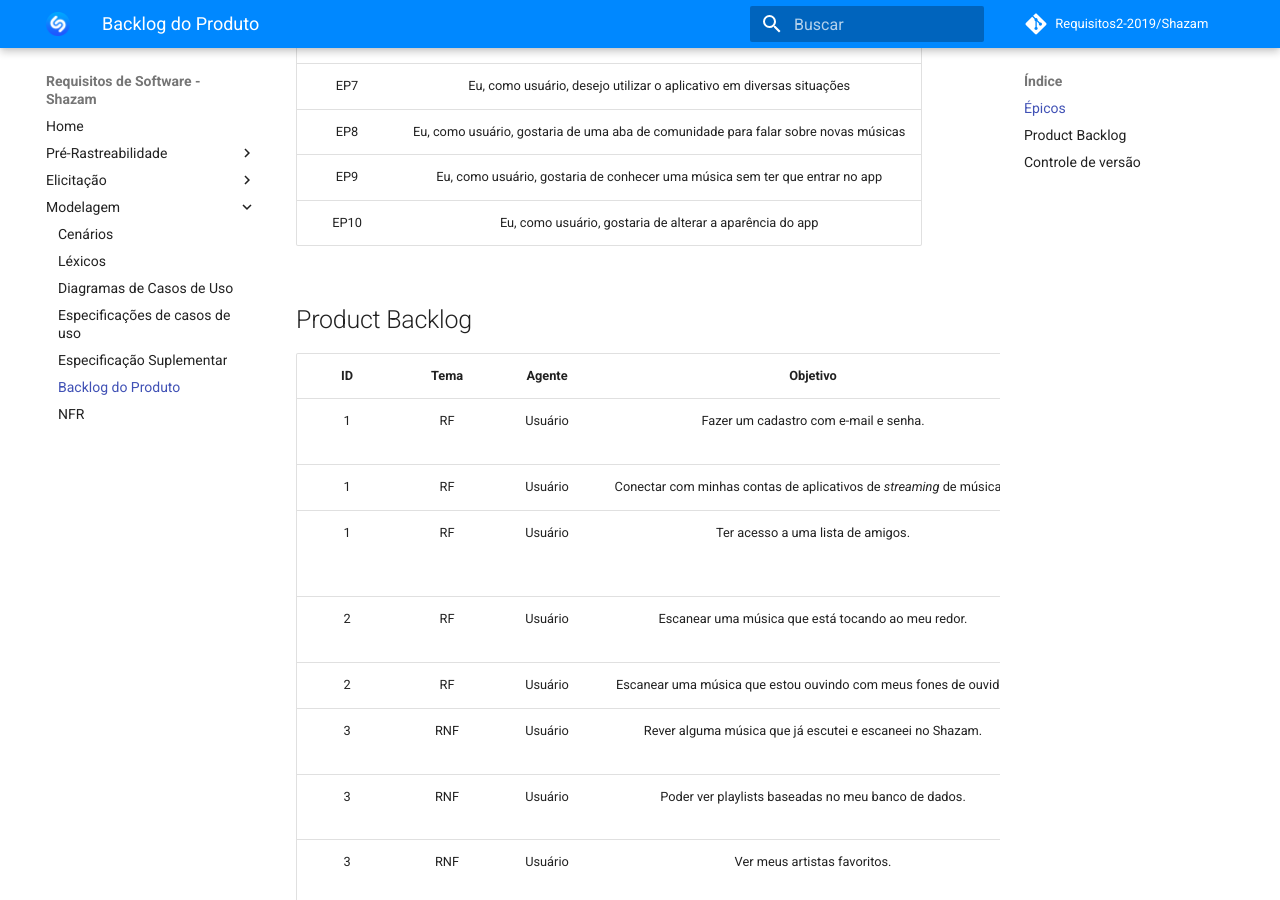
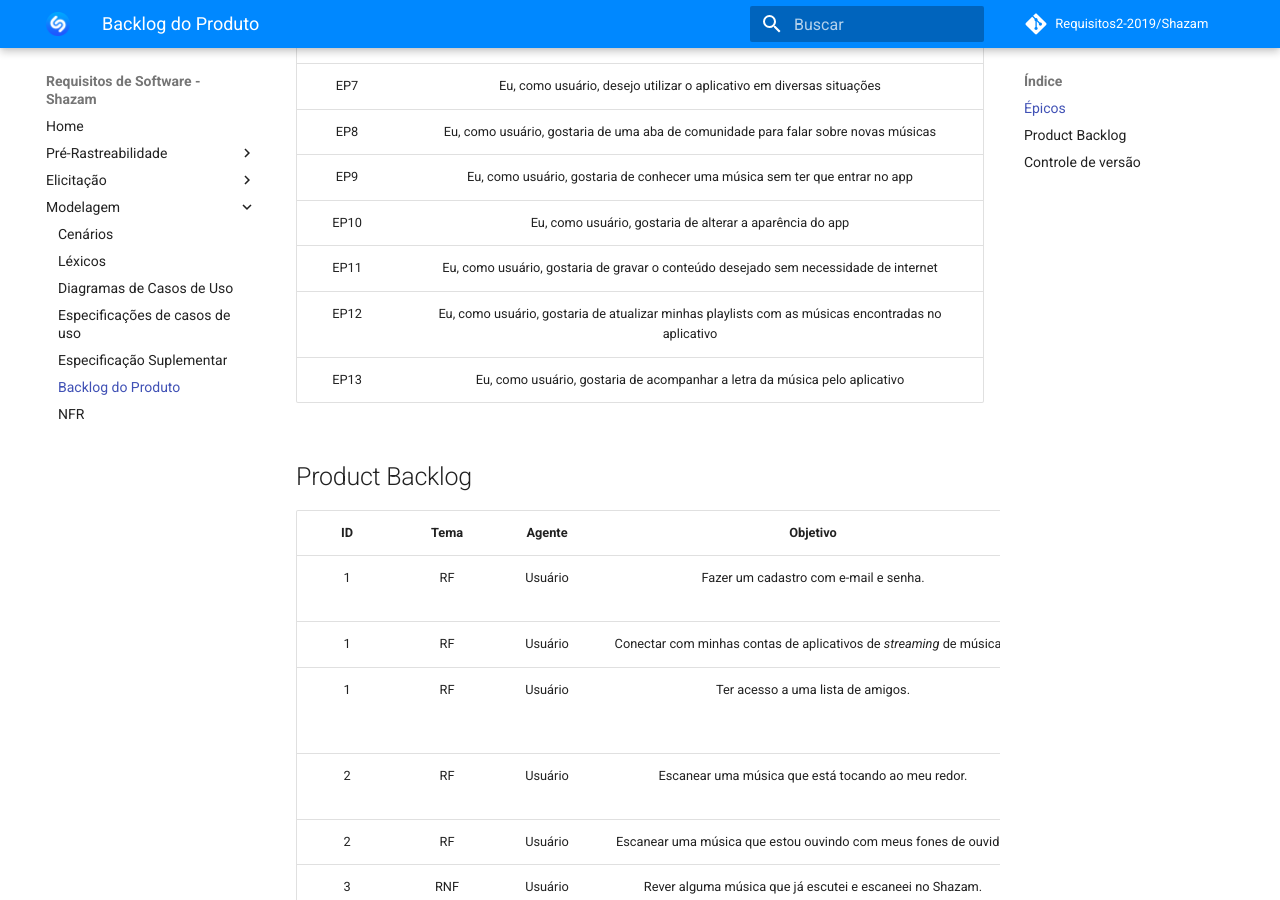
Before and after one commit to Wictorgirardi/2019.2-Shazam, an MkDocs documentation site: the page built from docs/modelagem/backlog.md, in a window 1280 px wide and 900 px high, scrolled down 679 px. Built offline with MkDocs 1.6.1 and Material for MkDocs 9.7.7, drawn with Linux system fonts in a browser that asks for light colours; comment, search, counter and statistics services are not loaded; some of the changed text lies outside the part shown.

Commit message:
Adicionando épicos e backlog

```diff
--- a/docs/modelagem/backlog.md
+++ b/docs/modelagem/backlog.md
@@ -21,6 +21,9 @@
 | EP8 | Eu, como usuário, gostaria de uma aba de comunidade para falar sobre novas músicas|
 | EP9 | Eu, como usuário, gostaria de conhecer uma música sem ter que entrar no app|
 | EP10 | Eu, como usuário, gostaria de alterar a aparência do app|
+| EP11| Eu, como usuário, gostaria de gravar o conteúdo desejado sem necessidade de internet|
+| EP12| Eu, como usuário, gostaria de atualizar minhas playlists com as músicas encontradas no aplicativo|
+| EP13| Eu, como usuário, gostaria de acompanhar a letra da música pelo aplicativo|
 
 
 ## Product Backlog
@@ -48,6 +51,8 @@
 |9|RNF|Usuário|Saber a letra de uma música que está tocando em um vídeo.|Para saber a letra de uma música.||Should|To do|
 |9|RNF|Usuário|Poder identificar qualquer música ao redor sem entrar no app com a opção auto Shazam ativada.|Para ouvir depois, ou adicionar à alguma _playlist_ minha.||Should|To do|
 |10|RNF|Usuário|Poder escolher um tema claro ou escuro para o app.|Permitir que a aparência do app esteja de acordo com as preferências do usuário.||Should|To do|
+|11|RF|Usuário|Reconhecer mídia através da voz do usuário|Para detectar mídia desejada||Could|To do|
+
 
 ## Controle de versão
 
```
Also changed, not shown: other parts of docs/modelagem/backlog.md (+1 -0 lines).
